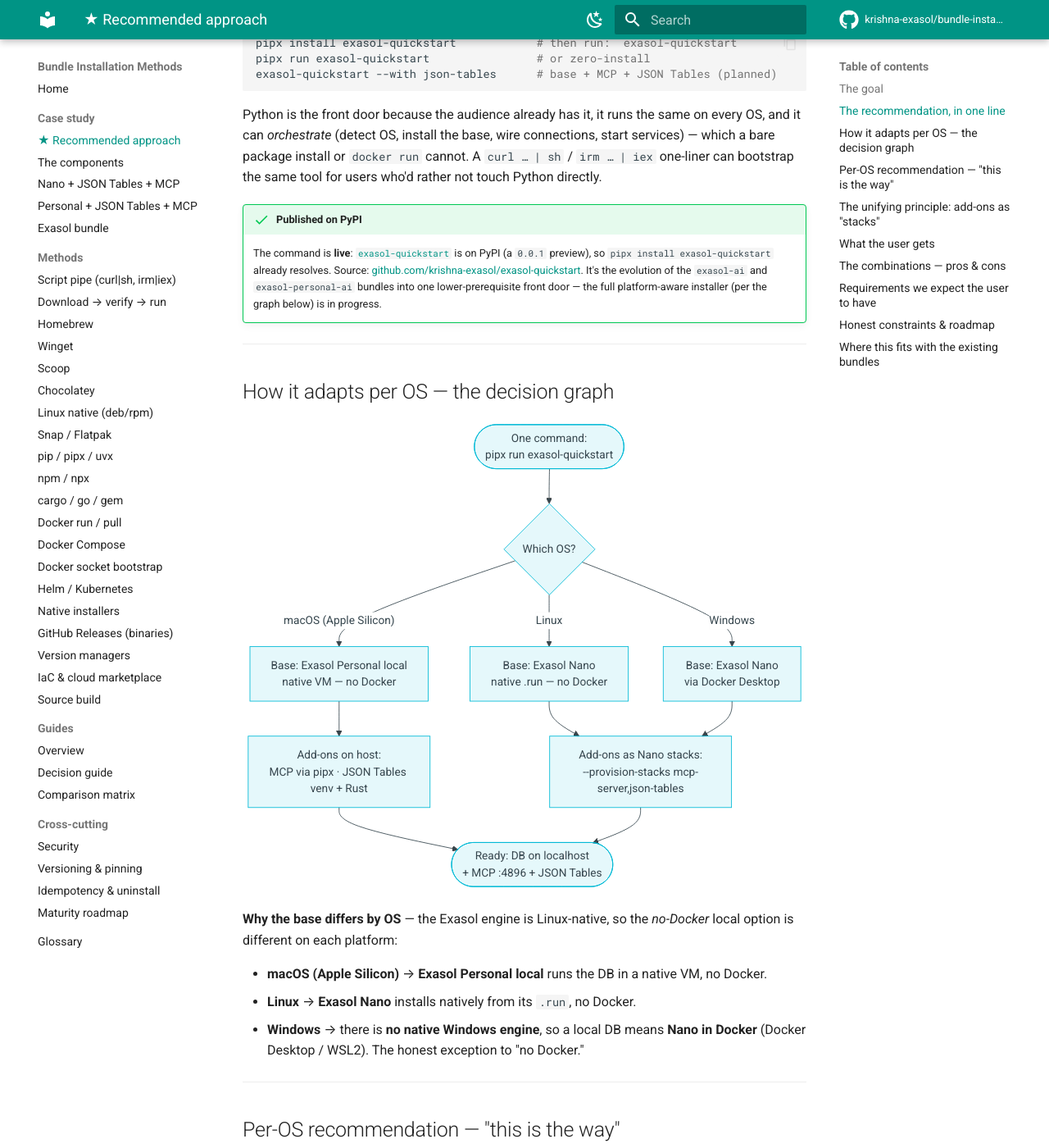
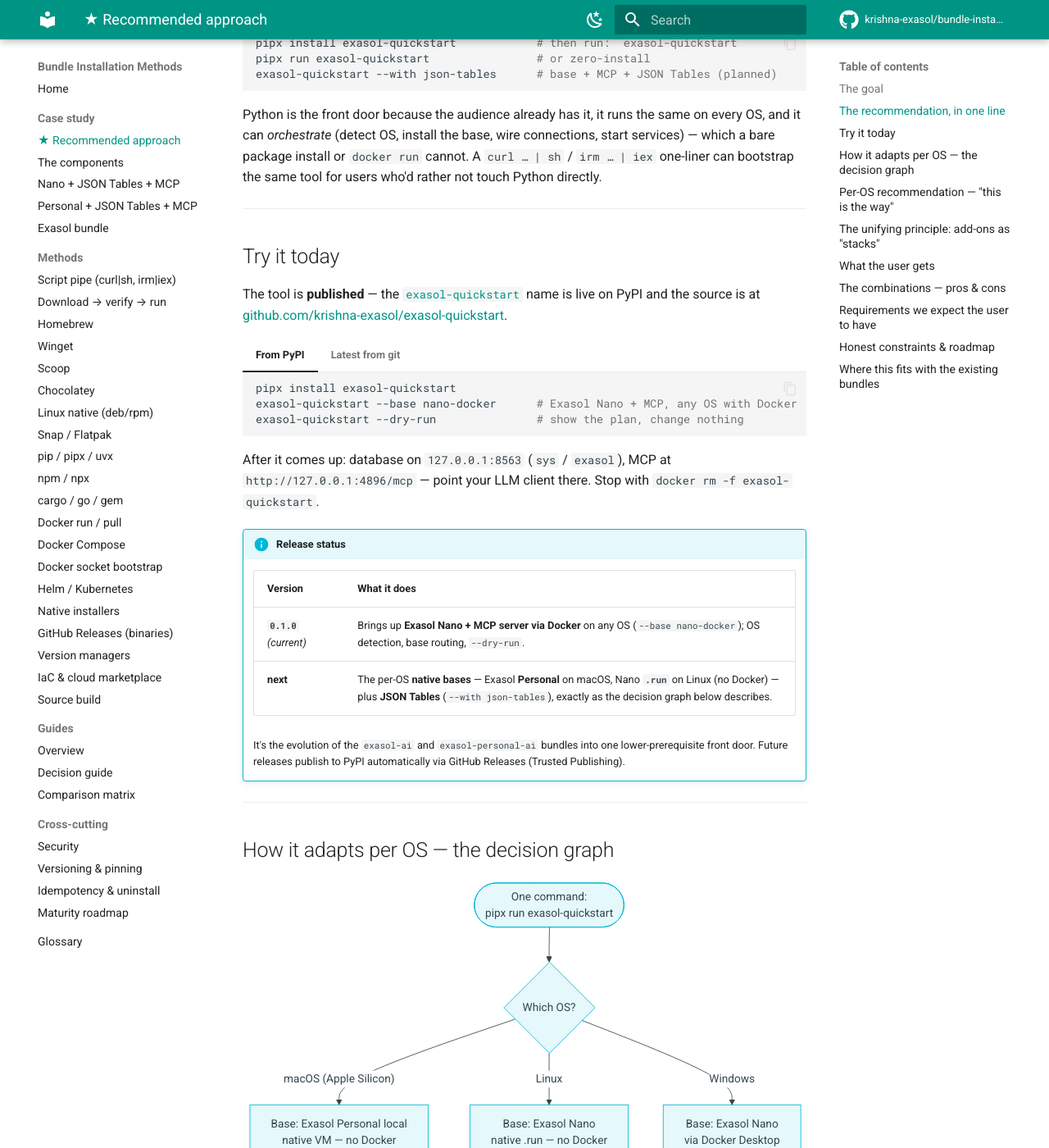
Before and after one commit to krishna-exasol/bundle-installation-methods, an MkDocs documentation site: the page built from docs/case-studies/recommended-approach.md, in a window 1280 px wide and 1400 px high, scrolled down 811 px. Shown: the whole window at 82% size. Built offline with MkDocs 1.6.1 and Material for MkDocs 9.7.7, drawn with Linux system fonts in a browser that asks for light colours; comment, search, counter and statistics services are not loaded.

Commit message:
Recommendation page: add 'Try it today' (pipx install) + release-status table now that exasol-quickstart is published

````diff
--- a/docs/case-studies/recommended-approach.md
+++ b/docs/case-studies/recommended-approach.md
@@ -27,8 +27,36 @@
 
 Python is the front door because the audience already has it, it runs the same on every OS, and it can *orchestrate* (detect OS, install the base, wire connections, start services) — which a bare package install or `docker run` cannot. A `curl … | sh` / `irm … | iex` one-liner can bootstrap the same tool for users who'd rather not touch Python directly.
 
-!!! success "Published on PyPI"
-    The command is **live**: [`exasol-quickstart`](https://pypi.org/project/exasol-quickstart/) is on PyPI (a `0.0.1` preview), so `pipx install exasol-quickstart` already resolves. Source: [github.com/krishna-exasol/exasol-quickstart](https://github.com/krishna-exasol/exasol-quickstart). It's the evolution of the `exasol-ai` and `exasol-personal-ai` bundles into one lower-prerequisite front door — the full platform-aware installer (per the graph below) is in progress.
+---
+
+## Try it today
+
+The tool is **published** — the [`exasol-quickstart`](https://pypi.org/project/exasol-quickstart/) name is live on PyPI and the source is at [github.com/krishna-exasol/exasol-quickstart](https://github.com/krishna-exasol/exasol-quickstart).
+
+=== "From PyPI"
+
+    ```bash
+    pipx install exasol-quickstart
+    exasol-quickstart --base nano-docker      # Exasol Nano + MCP, any OS with Docker
+    exasol-quickstart --dry-run               # show the plan, change nothing
+    ```
+
+=== "Latest from git"
+
+    ```bash
+    pipx install git+https://github.com/krishna-exasol/exasol-quickstart.git
+    exasol-quickstart --base nano-docker
+    ```
+
+After it comes up: database on `127.0.0.1:8563` (`sys` / `exasol`), MCP at `http://127.0.0.1:4896/mcp` — point your LLM client there. Stop with `docker rm -f exasol-quickstart`.
+
+!!! info "Release status"
+    | Version | What it does |
+    |---------|--------------|
+    | **`0.1.0`** *(current)* | Brings up **Exasol Nano + MCP server via Docker** on any OS (`--base nano-docker`); OS detection, base routing, `--dry-run`. |
+    | **next** | The per-OS **native bases** — Exasol **Personal** on macOS, Nano **`.run`** on Linux (no Docker) — plus **JSON Tables** (`--with json-tables`), exactly as the decision graph below describes. |
+
+    It's the evolution of the `exasol-ai` and `exasol-personal-ai` bundles into one lower-prerequisite front door. Future releases publish to PyPI automatically via GitHub Releases (Trusted Publishing).
 
 ---
 
````
